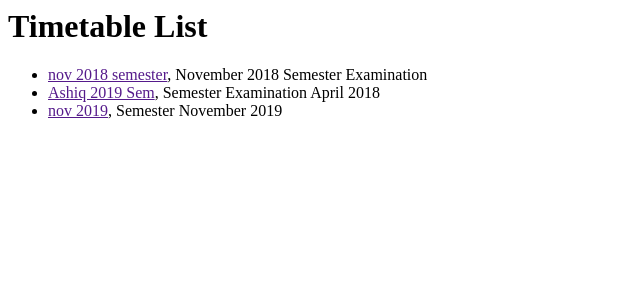
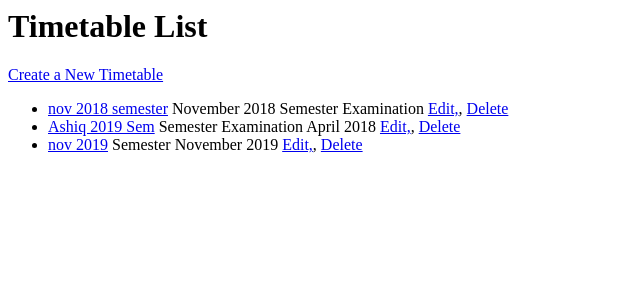
Before and after one commit to ashiqdrive/staffAllotment, a Django app: page /allotment/timetable/ in a window 1280 px wide. Shown: the top 300 px of the page, without its empty margins (0-640 px from the left). Run offline with Django 3.2, Linux system fonts and the light colour scheme; data comes from the database, SQL or seed files in the repository; both versions use the stored data as it was after the commit; parts of the project's set-up code (start-up, migrations or seed data) failed here and were passed over.

Commit message:
home_23_Sept

```diff
--- a/allotment/models.py
+++ b/allotment/models.py
@@ -1,5 +1,6 @@
 from django.db import models
 from django.utils import timezone
+from django.urls import reverse
 
 class Shift(models.Model):
     name=models.CharField(max_length=25)
@@ -42,6 +43,14 @@
         verbose_name_plural = "TimeTables"
     def __str__(self):
         return f' {self.shortname}'
+    def get_update_url(self):
+        return reverse('timetable_update', args=[str(self.id)])
+    def get_delete_url(self):
+        return reverse('timetable_delete', args=[str(self.id)])
+    def get_add_examdates_url(self):
+        return reverse('add_exam', args=[str(self.id)])
+    def get_details_url(self):
+        return reverse ('timetable_detail', args=[str(self.id)])
 
 class Exam(models.Model):
     class Meta:
--- a/allotment/templates/allotment/timetable_list.html
+++ b/allotment/templates/allotment/timetable_list.html
@@ -1,20 +1,23 @@
 {%block content%}
 
  <h1>Timetable List</h1>
+ <a href="create/">Create a New Timetable</a>
 
     {% if timetable_list %}
     <ul>
-
       {% for t in timetable_list %}
       <li>
-        <a href="{{ t.get_absolute_url }}">{{ t.shortname }}</a>, {{t.longName}}
+        <a href="{{t.get_details_url}}">{{ t.shortname }}</a>
+        {{t.longName}}
+        <a href="{{ t.get_update_url }}"> Edit,</a>,
+        <a href="{{ t.get_delete_url }}"> Delete</a>
       </li>
       {% endfor %}
-
     </ul>
 
     {% else %}
       <p>No Timetables, Create a new one</p>
       <p>Timetables will be listed here</p>
     {% endif %}
+
 {% endblock %}
--- a/allotment/urls.py
+++ b/allotment/urls.py
@@ -3,5 +3,20 @@
 
 urlpatterns = [
     path('', views.index, name='index'),
-    path('timetable/', views.timetableList.as_view(), name='timetableList'),
+    path('timetable/', views.TimeTableList.as_view(), name='timetableList'),
 ]
+
+# Add URLConf to create, update, and delete TimeTable
+urlpatterns += [
+    path('timetable/create/', views.TimeTableCreate.as_view(), name='timetable_create'),
+    path('timetable/<int:pk>/update/', views.TimeTableUpdate.as_view(), name='timetable_update'),
+    path('timetable/<int:pk>/delete/', views.TimeTableDelete.as_view(), name='timetable_delete'),
+]
+
+urlpatterns += [
+    path('timetable/<int:pk>/detail/', views.timetable_detail, name='timetable_detail'),
+]
+
+urlpatterns += [
+    path('timetable/<int:pk>/addexam/', views.add_exam, name='add_exam'),
+]
--- a/allotment/views.py
+++ b/allotment/views.py
@@ -1,6 +1,6 @@
 from django.shortcuts import render
 
-from .models import Shift, Department, Staff, TimeTable
+from .models import Shift, Department, Staff, TimeTable, Exam
 
 def index(request):
 	"""View Function of Home Page"""
@@ -16,6 +16,60 @@
 
 from django.views import generic
 
-class timetableList(generic.ListView):
-	#Generic Class Based List view for Timetable
+class TimeTableList(generic.ListView):
 	model = TimeTable
+
+from django.views.generic.edit import CreateView, UpdateView, DeleteView
+from django.urls import reverse_lazy
+
+class TimeTableCreate(CreateView):
+	model=TimeTable
+	fields = '__all__'
+	success_url = reverse_lazy('timetableList')
+
+class TimeTableUpdate(UpdateView):
+	model=TimeTable
+	fields = '__all__'
+	success_url = reverse_lazy('timetableList')
+
+class TimeTableDelete(DeleteView):
+	model=TimeTable
+	success_url = reverse_lazy('timetableList')
+#_____________________________________________________
+
+def timetable_detail(request, pk):
+	#View function for listing exam dates related to a specfic timetable
+	queryset1=TimeTable.objects.filter(id=pk)
+	timetableName=queryset1.get().longName
+	examDateList=Exam.objects.filter(timetable_id=pk).order_by('dateOfExam')
+	context={
+	'examDateList':examDateList,
+	'timetableName':timetableName,
+	'pk':pk
+	}
+	return render(request,'allotment/timetable_detail.html',context=context)
+
+from django.shortcuts import get_object_or_404
+from django.http import HttpResponseRedirect
+from .forms import AddExams
+def add_exam(request, pk):
+	#Method to show form to add exams in a particular timetable
+	exam = Exam
+
+	# If this is a POST request then process the Form data
+	if request.method == 'POST':
+		# Create a form instance and populate it with data from the request (binding):
+		form = AddExams(request.POST)
+		#check is the form is valid
+		if form.is_valid():
+			# process the data in form.cleaned_data as required (here we just write it to the model due_back field)
+			exam.timetable_id = form.cleaned_data['timetable']
+			exam.dateOfExam = form.cleaned_data['dateOfExam']
+			exam.noOfStudents = form.cleaned_data['noOfStudents']
+			exam.save()
+		return HttpResponseRedirect(reverse('timetable_detail') )
+	# If this is a GET (or any other method) create the default form
+	else:
+		timetable_id = pk
+		form = AddExams(initial={'timetable': timetable_id,})
+		return render(request, 'allotment/add_exam_form.html', {'form': form, 'exam':exam})
```
Also changed, not shown: allotment/forms.py (added, +12 -0 lines), allotment/templates/allotment/add_exam_form.html (added, +15 -0 lines), allotment/templates/allotment/timetable_confirm_delete.html (added, +14 -0 lines), allotment/templates/allotment/timetable_detail.html (added, +22 -0 lines), allotment/templates/allotment/timetable_form.html (added, +11 -0 lines), db.sqlite3.
